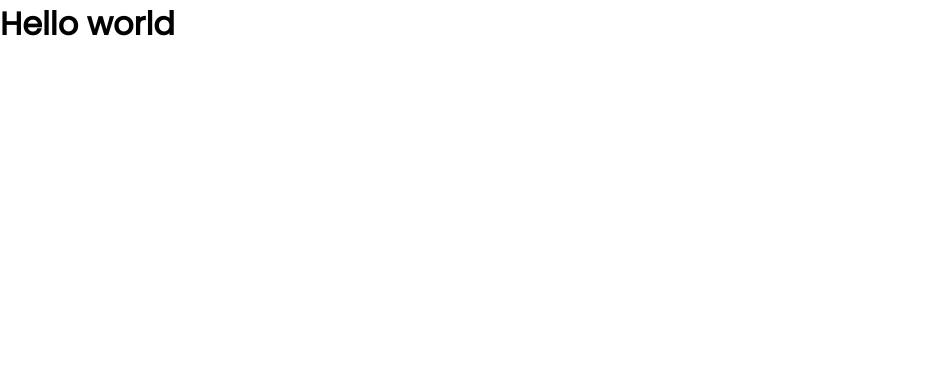
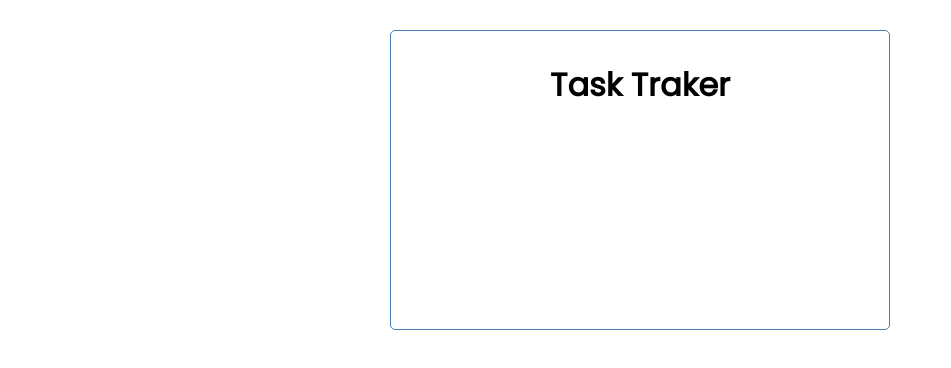
Before and after one commit to freefrogs/Vue_learning, a Vue app in the folder task-traker/: page / in a window 1280 px wide. Shown: the top 368 px of the page, without its empty margins (0-951 px from the left). Built offline with nearby package versions, Linux system fonts and the light colour scheme.

Commit message:
Add Header component

```diff
--- a/task-traker/src/App.vue
+++ b/task-traker/src/App.vue
@@ -1,11 +1,16 @@
 <template>
-  <h1>Hello world</h1>
+  <div class="container">
+    <Header title="Task Traker"/>
+  </div>
 </template>
 
 <script>
+import Header from './components/Header'
+
 export default {
   name: 'App',
   components: {
+    Header,
   }
 }
 </script>
--- /dev/null
+++ b/task-traker/src/components/Header.vue
@@ -0,0 +1,23 @@
+<template>
+  <header>
+    <h1>{{title}}</h1>
+  </header>
+</template>
+
+<script>
+export default {
+  name: 'Header',
+  props: {
+    title: String,
+  },
+}
+</script>
+
+<style scoped>
+header {
+  display: flex;
+  justify-content: space-around;
+  align-items: center;
+  margin-bottom: 20px;
+}
+</style>
```
